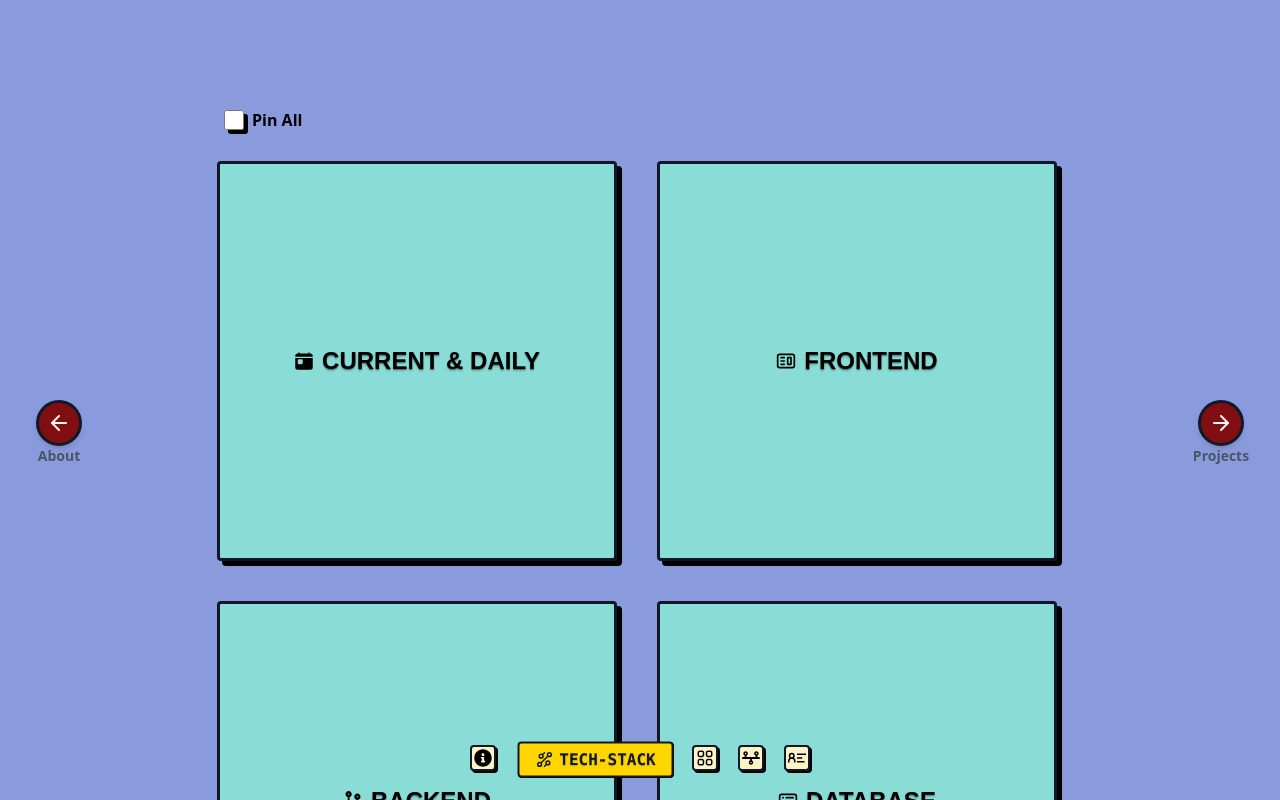
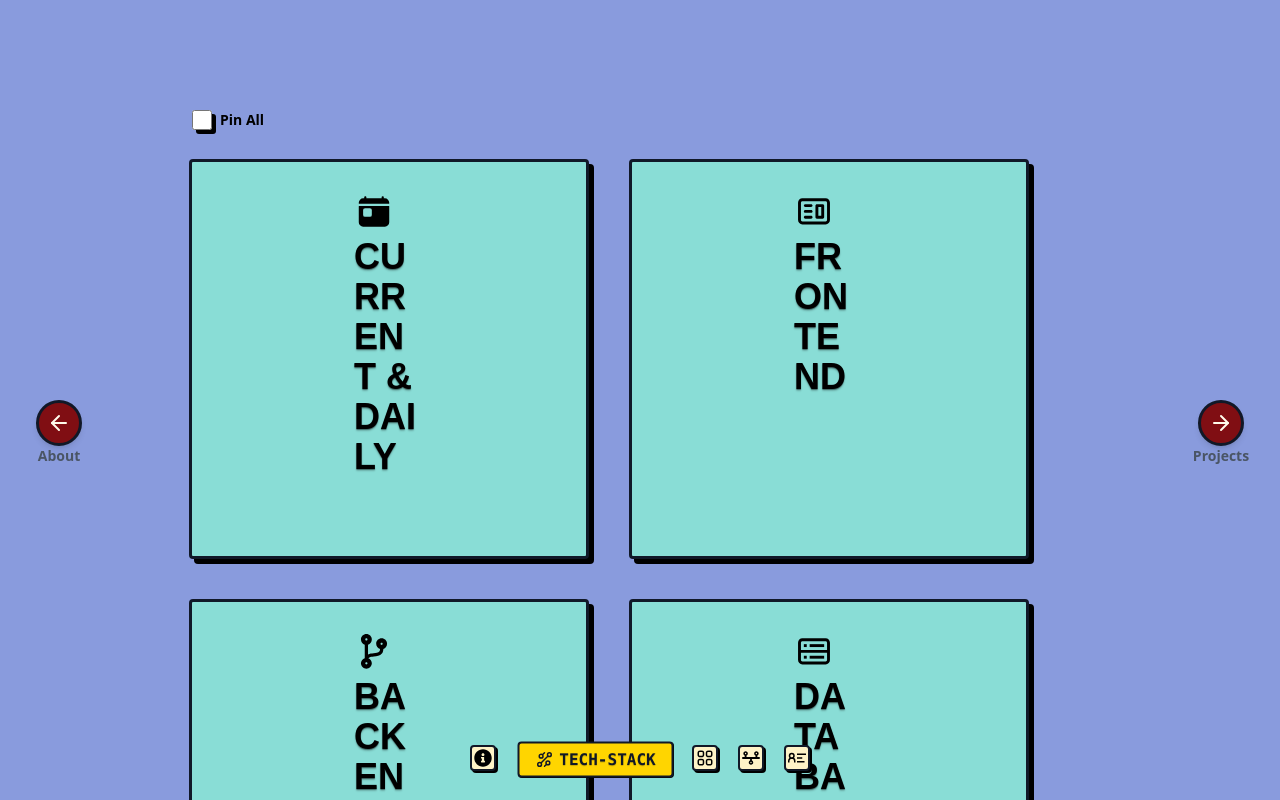
Before and after one commit to ShreyX24/porfolio, a React (Vite) app: page /tech in a window 1280 px wide. Built offline with nearby package versions, Linux system fonts and the light colour scheme; a web font is replaced by a local one.

Commit message:
added pinall in tech-stack, improved eye candy in about-me

```diff
--- a/src/components/custom/cards/stackCards.tsx
+++ b/src/components/custom/cards/stackCards.tsx
@@ -1,6 +1,6 @@
 import { TbPin } from 'react-icons/tb';
 import { Button } from '../buttons/button';
-import { useState } from 'react';
+import { useEffect, useState } from 'react';
 import { StackType } from '../../../lib/stacks';
 import { motion, AnimatePresence } from 'framer-motion';
 import { AnimatedItem } from '../../../animations/animations';
@@ -11,6 +11,7 @@ interface StackCardsProps {
   card_header: string;
   icon_comp: React.ReactNode;
   onPinChange?: (isPinned: boolean) => void;
+  allPinned: boolean;
 }
 
 export const StackCards = ({
@@ -18,6 +19,7 @@ export const StackCards = ({
   card_header,
   icon_comp,
   onPinChange,
+  allPinned,
 }: StackCardsProps) => {
   const [divHovered, setDivHovered] = useState<boolean>(false);
   const [pinClicked, setPinClicked] = useState<boolean>(false);
@@ -51,6 +53,10 @@ export const StackCards = ({
       setDivHovered(true);
     }
   };
+
+  useEffect(() => {
+    setPinClicked(allPinned);
+  }, [allPinned]);
 
   const showContent = divHovered || pinClicked;
 
@@ -133,7 +139,7 @@ export const StackCards = ({
         ) : (
           <motion.div
             key="header"
-            className="flex items-center justify-center gap-2 px-8"
+            className="flex h-full flex-col items-start justify-center gap-2 p-8"
             variants={headerVariants}
             initial="hidden"
             animate="visible"
@@ -141,7 +147,7 @@ export const StackCards = ({
             transition={{ duration: 0.3 }}
           >
             {icon_comp}
-            <span className="font-main text-2xl uppercase text-shadow-sm/20">
+            <span className="font-main h-full w-[70px] text-4xl text-wrap break-words uppercase text-shadow-sm/20">
               {card_header}
             </span>
           </motion.div>
--- a/src/components/custom/checkbox/checkbox.tsx
+++ b/src/components/custom/checkbox/checkbox.tsx
@@ -1,13 +1,18 @@
-import { BtnBgShadow } from "../buttons/btn-bg-shadow";
+import { BtnBgShadow } from '../buttons/btn-bg-shadow';
 
-export const Checkbox = () => {
+interface CheckboxProps {
+  setChecked: React.Dispatch<React.SetStateAction<boolean>>;
+}
+
+export const Checkbox = ({ setChecked }: CheckboxProps) => {
   return (
     <div className="relative inline-block h-5 w-5">
-      <BtnBgShadow translate="4"/>
+      <BtnBgShadow translate="4" />
       <input
-        id="remember-me"
+        id="pin-stacks"
         type="checkbox"
         className="relative z-10 h-5 w-5 rounded-[3px] border-2 border-gray-900 accent-yellow-400"
+        onChange={(e) => setChecked(e.target.checked)}
       />
     </div>
   );
--- a/src/ui/sections/about-me.tsx
+++ b/src/ui/sections/about-me.tsx
@@ -23,7 +23,7 @@ export const AboutMe = () => {
                     👋 Hey there, my name is{' '}
                     <div className="relative flex">
                       <BtnBgShadow className='rotate-2 transform' translate='4'/>
-                      <strong className="text-background bg-header-purple font-archivo relative rotate-2 transform px-2 pt-[6px] text-xl">
+                      <strong className="text-background bg-header-purple font-archivo relative rotate-2 transform px-2 pt-[6px] text-xl rounded-[3px]">
                         Shreyansh
                       </strong>
                     </div>
--- a/src/ui/sections/tech-stack.tsx
+++ b/src/ui/sections/tech-stack.tsx
@@ -25,19 +25,22 @@ export const TechStack = () => {
   const [miscPinned, setMiscPinned] = useState(false);
   const [toolPinned, setToolPinned] = useState(false);
   const [dailyPinned, setDailyPinned] = useState(false);
+  const [allPinned, setAllPinned] = useState(false);
 
   return (
     <RouterAnimation className="bg-background-p2">
       <div className="flex h-screen w-screen items-center justify-center">
         <div className="flex h-full w-full flex-col items-center justify-center">
           {/* Unpin all */}
-          <div className="flex items-center justify-start w-[70%] p-8 gap-2">
-            <Checkbox />
-            <span className="font-bold">Pin All</span>
+          <div className="flex w-[70%] items-center justify-start gap-2 py-8">
+            <Checkbox setChecked={setAllPinned} />
+            <span className="text-sm font-bold">
+              {allPinned ? <>Unpin All</> : <>Pin All</>}
+            </span>
           </div>
 
           {/* stack wrapper div */}
-          <div className="flex h-[70%] w-[70%] flex-wrap items-start justify-center gap-10">
+          <div className="flex h-[70%] w-[70%] flex-wrap items-start gap-10">
             {/* First card with animation */}
             <AnimatedComponent
               type="slide-up"
@@ -48,9 +51,10 @@ export const TechStack = () => {
             >
               <Cards isPinned={dailyPinned} size="400">
                 <StackCards
+                  allPinned={allPinned}
                   stack={dailyStack}
                   card_header="Current & Daily"
-                  icon_comp={<IoToday className="size-5" />}
+                  icon_comp={<IoToday className="size-10" />}
                   onPinChange={setDailyPinned}
                 />
               </Cards>
@@ -66,9 +70,10 @@ export const TechStack = () => {
             >
               <Cards isPinned={frontEndPinned}>
                 <StackCards
+                  allPinned={allPinned}
                   stack={frontStack}
                   card_header="Frontend"
-                  icon_comp={<CgWebsite className="size-5" />}
+                  icon_comp={<CgWebsite className="size-10" />}
                   onPinChange={setFrontEndPinned}
                 />
               </Cards>
@@ -84,9 +89,10 @@ export const TechStack = () => {
             >
               <Cards isPinned={backEndPinned}>
                 <StackCards
+                  allPinned={allPinned}
                   stack={backStack}
                   card_header="Backend"
-                  icon_comp={<FaCodeBranch className="size-5" />}
+                  icon_comp={<FaCodeBranch className="size-10" />}
                   onPinChange={setBackEndPinned}
                 />
               </Cards>
@@ -102,9 +108,10 @@ export const TechStack = () => {
             >
               <Cards isPinned={dbPinned}>
                 <StackCards
+                  allPinned={allPinned}
                   stack={dbStack}
                   card_header="Database"
-                  icon_comp={<CgDatabase className="size-5" />}
+                  icon_comp={<CgDatabase className="size-10" />}
                   onPinChange={setDbPinned}
                 />
               </Cards>
@@ -120,9 +127,10 @@ export const TechStack = () => {
             >
               <Cards isPinned={toolPinned}>
                 <StackCards
+                  allPinned={allPinned}
                   stack={toolStack}
                   card_header="Tools"
-                  icon_comp={<RiToolsFill className="size-5" />}
+                  icon_comp={<RiToolsFill className="size-10" />}
                   onPinChange={setToolPinned}
                 />
               </Cards>
@@ -138,9 +146,10 @@ export const TechStack = () => {
             >
               <Cards isPinned={miscPinned}>
                 <StackCards
+                  allPinned={allPinned}
                   stack={miscStack}
-                  card_header="Others..."
-                  icon_comp={<BsMotherboardFill className="size-5" />}
+                  card_header="Others"
+                  icon_comp={<BsMotherboardFill className="size-10" />}
                   onPinChange={setMiscPinned}
                 />
               </Cards>
```
